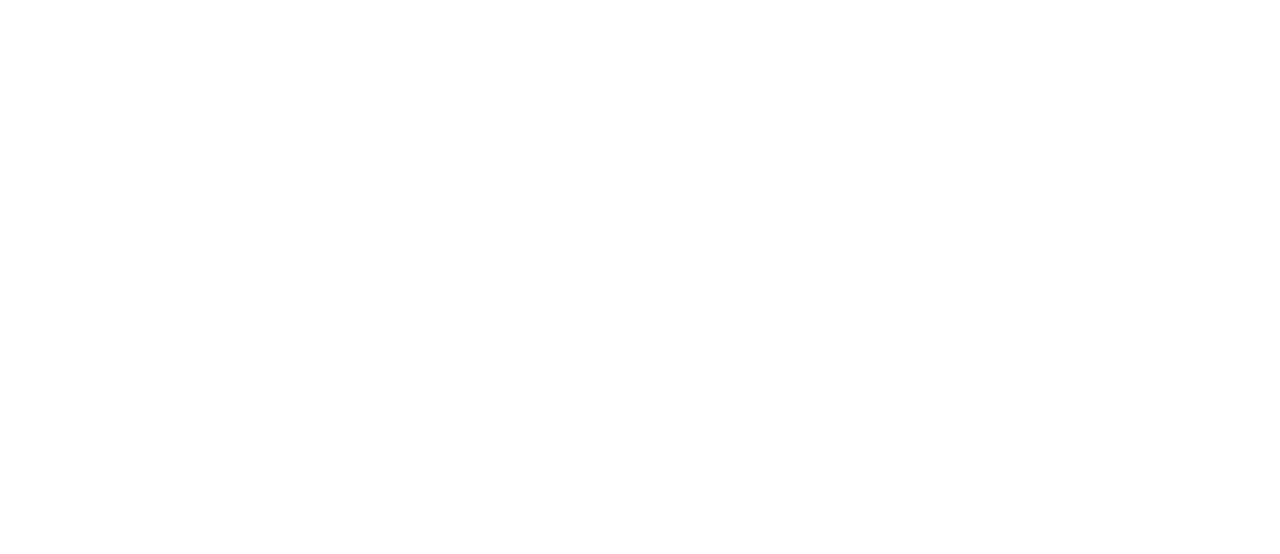
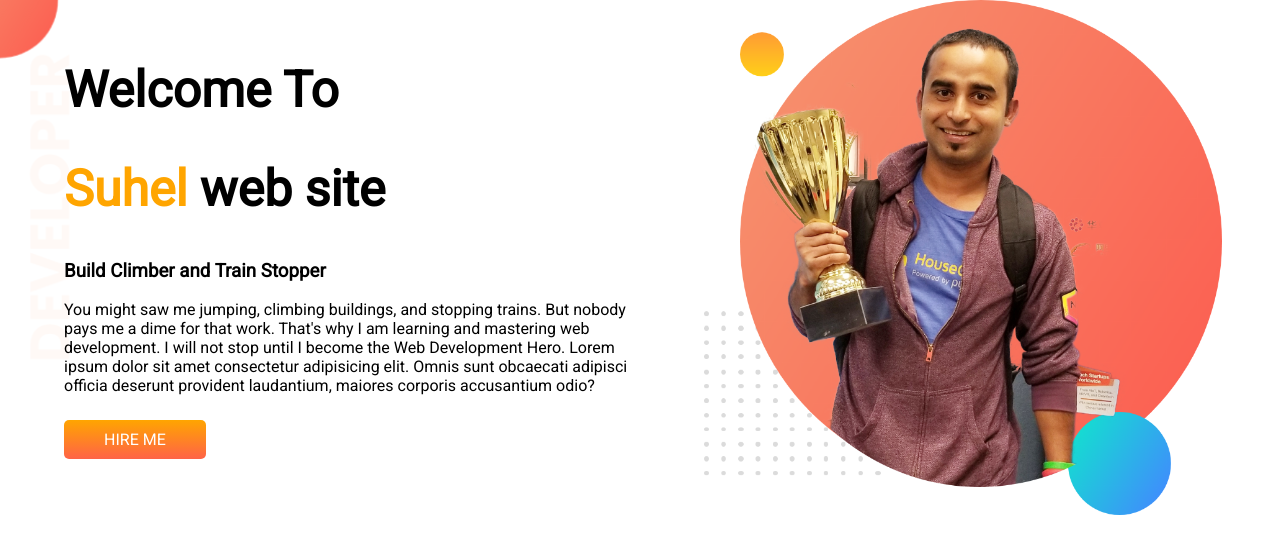
Before and after one commit to Suhel4978/developer-portpolio, a plain HTML site: page index.html in a window 1280 px wide. Drawn offline with Linux system fonts and the light colour scheme.

Commit message:
add bagraount img

```diff
--- a/index.html
+++ b/index.html
@@ -1,13 +1,36 @@
 <!DOCTYPE html>
 <html lang="en">
+
 <head>
     <meta charset="UTF-8">
     <meta http-equiv="X-UA-Compatible" content="IE=edge">
     <meta name="viewport" content="width=device-width, initial-scale=1.0">
     <title>Document</title>
+    <link rel="preconnect" href="https://fonts.googleapis.com">
+    <link rel="preconnect" href="https://fonts.gstatic.com" crossorigin>
+    <link href="https://fonts.googleapis.com/css2?family=Roboto&display=swap" rel="stylesheet">
     <link rel="stylesheet" href="style.css">
 </head>
+
 <body>
+    <section class="top-banner">
+        <div class="half-width"> <br>
+            <h1>Welcome To</h1>
+            <h1><span class="orenge-color">Suhel</span> web site</h1>
+            <h3>Build Climber and Train Stopper</h3>
+            <p>You might saw me jumping, climbing buildings, and stopping trains. But nobody pays me a dime for that
+                work.
+                That's why I am learning and mastering web development. I will not stop until I become the Web
+                Development Hero. Lorem ipsum dolor sit amet consectetur adipisicing elit. Omnis sunt obcaecati adipisci
+                officia deserunt provident laudantium, maiores corporis accusantium odio?
+            </p>
+            <br>
+            <a class="link-button" target="_blank" href="www.facebook.com"> HIRE ME</a>
+        </div>
+        <div class="half-width">
+            <img src="images/jhankar.png" alt="">
+        </div>
+    </section>
+</body>
 
-</body>
 </html>
--- a/style.css
+++ b/style.css
@@ -0,0 +1,31 @@
+body{
+    font-family: 'Roboto', sans-serif;
+    margin: 0%;
+}
+.orenge-color{
+    color: orange;
+}
+h1{
+    font-size: 50px;
+}
+section{
+    display: flex;
+}
+.half-width{
+    width: 50%;
+    padding-left: 5%;
+}
+.half-width img {
+    width: 90%;
+}
+.link-button{
+    text-decoration: none;
+    background-image: linear-gradient(orange,tomato);
+    padding: 10px 40px;
+    border-radius: 5px;
+    color: white;
+}
+.top-banner{
+    background-image: url(images/top-banner.png);
+    background-repeat: no-repeat;
+}
```
Also changed, not shown: images/dream-bg.png (added), images/exp-bg.png (added), images/jhankar.png (added), images/jhankar2.png (added), images/my-bg.png (added), images/my-bg2.png (added), images/top-banner.png (added), 7 other files.
